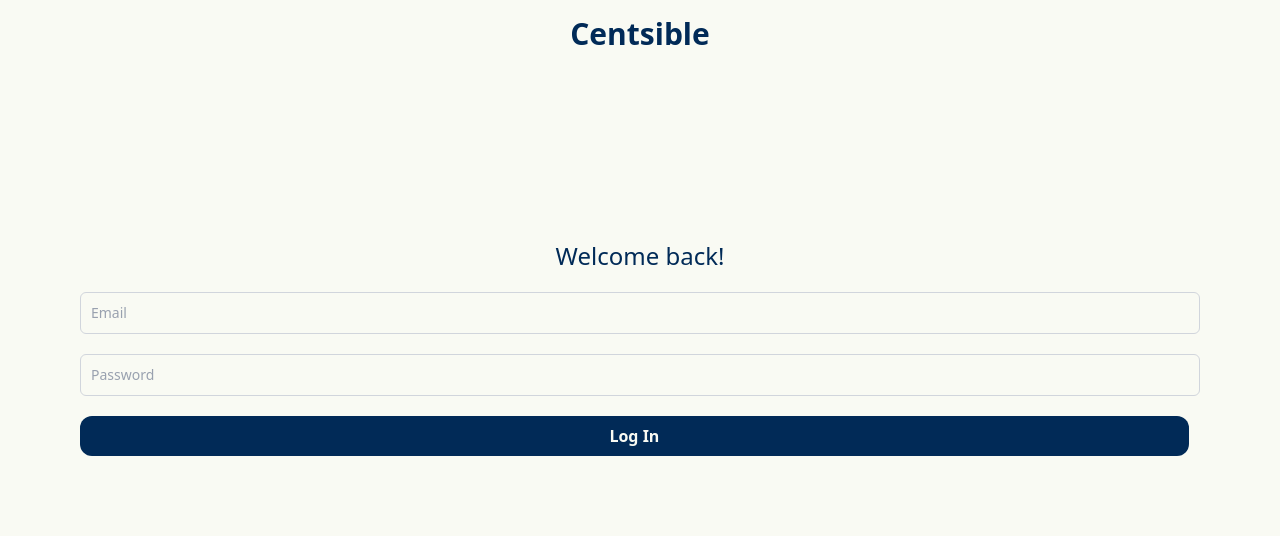
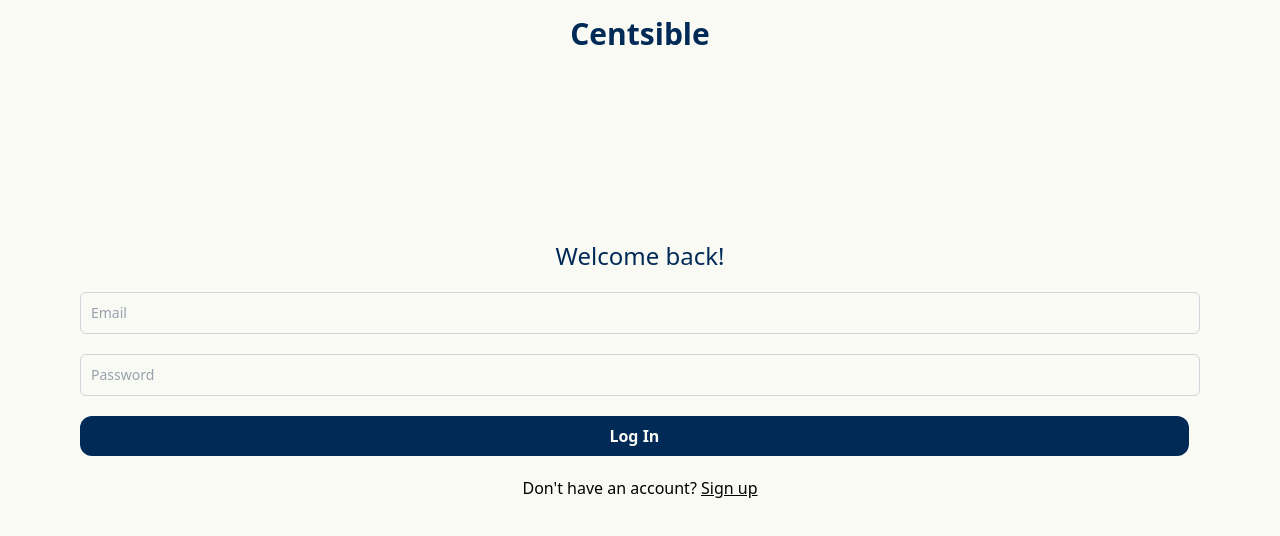
Before and after one commit to kiara-singh/Centsible, a React (Vite) app: page /login in a window 1280 px wide. Shown: the top 536 px of the page. Built offline with nearby package versions, Linux system fonts and the light colour scheme.

Commit message:
go back to sign up from login

```diff
--- a/src/pages/login.jsx
+++ b/src/pages/login.jsx
@@ -87,6 +87,9 @@
                   {loading ? "Logging in..." : "Log In"}
                 </button>
               </div>
+              <p className="text-center">
+                Don't have an account? <a className="underline hover:text-black dark:hover:text-[#012a57]" href="/">Sign up</a>
+              </p>
             </form>
           </div>
         </div>
```
